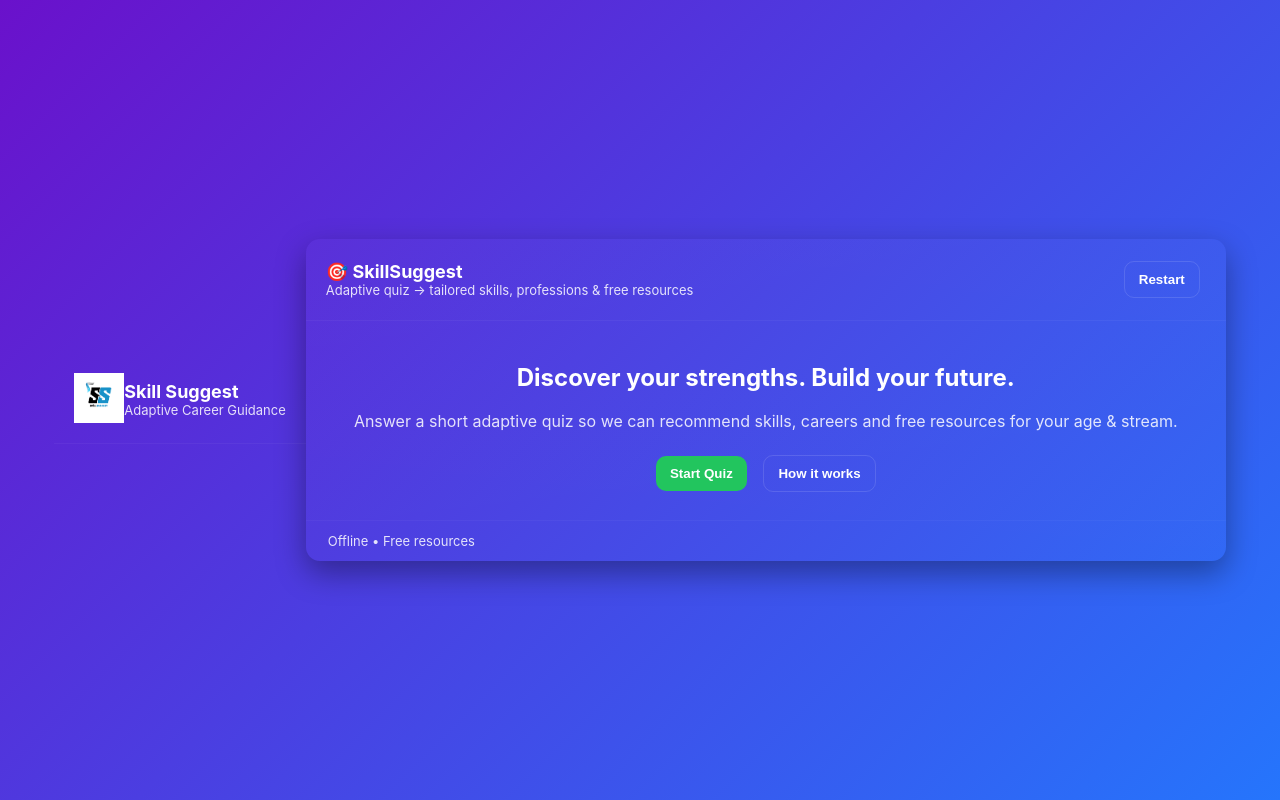
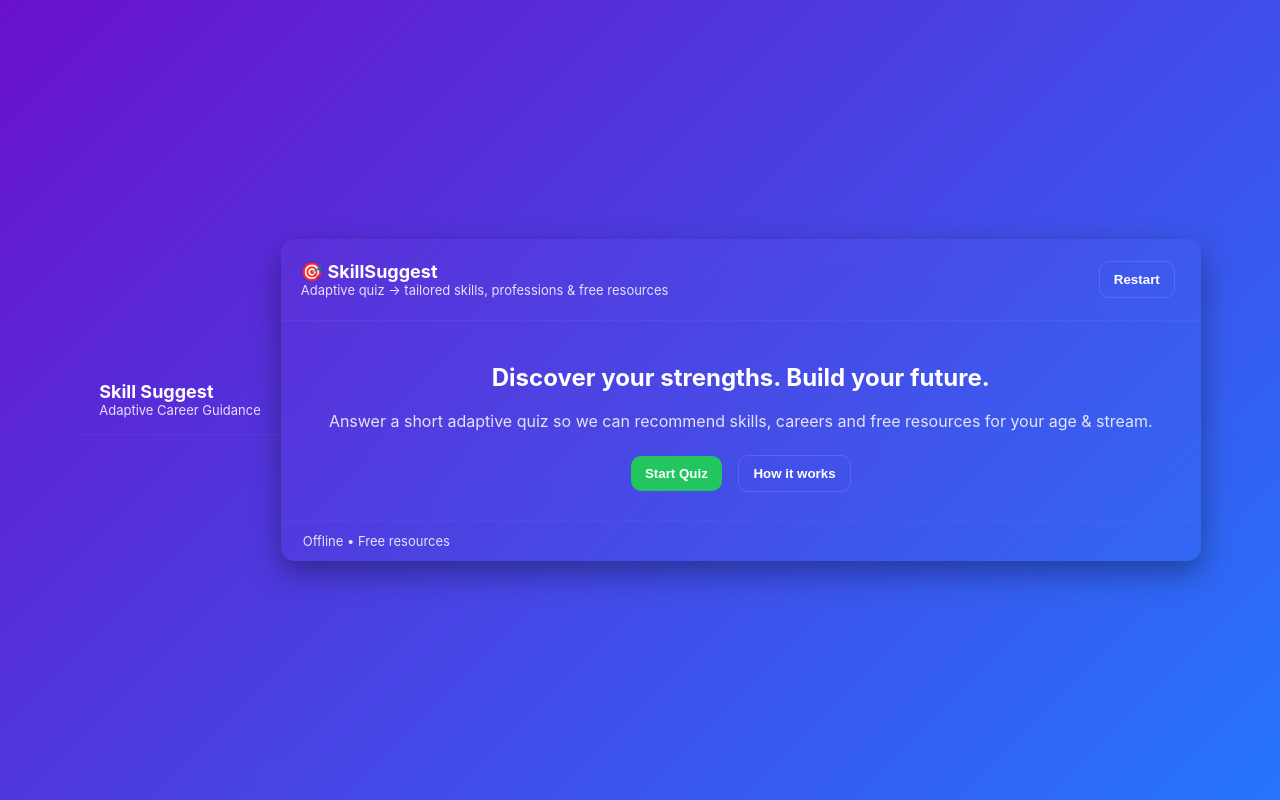
Before and after one commit to darsh-rana/theSkillSuggest, a plain HTML site: page index.html in a window 1280 px wide. Drawn offline with nearby package versions, Linux system fonts and the light colour scheme.

Commit message:
Removed header logo image, kept favicon

```diff
--- a/index.html
+++ b/index.html
@@ -63,23 +63,11 @@
   height: 260px !important;
   max-height: 260px !important;
 }
-    .logo {
-      height: 50px;
-      width: auto;
-      cursor: pointer;
-      display: inline-block;
-    }
 
   </style>
 </head>
 <body>
   <header>
-  <a href="/">
-    <img src="skill-suggest-logo.png"
-         alt="Skill Suggest Logo"
-         class="logo">
-  </a>
-
   <div>
     <h1>Skill Suggest</h1>
     <p>Adaptive Career Guidance</p>
```
